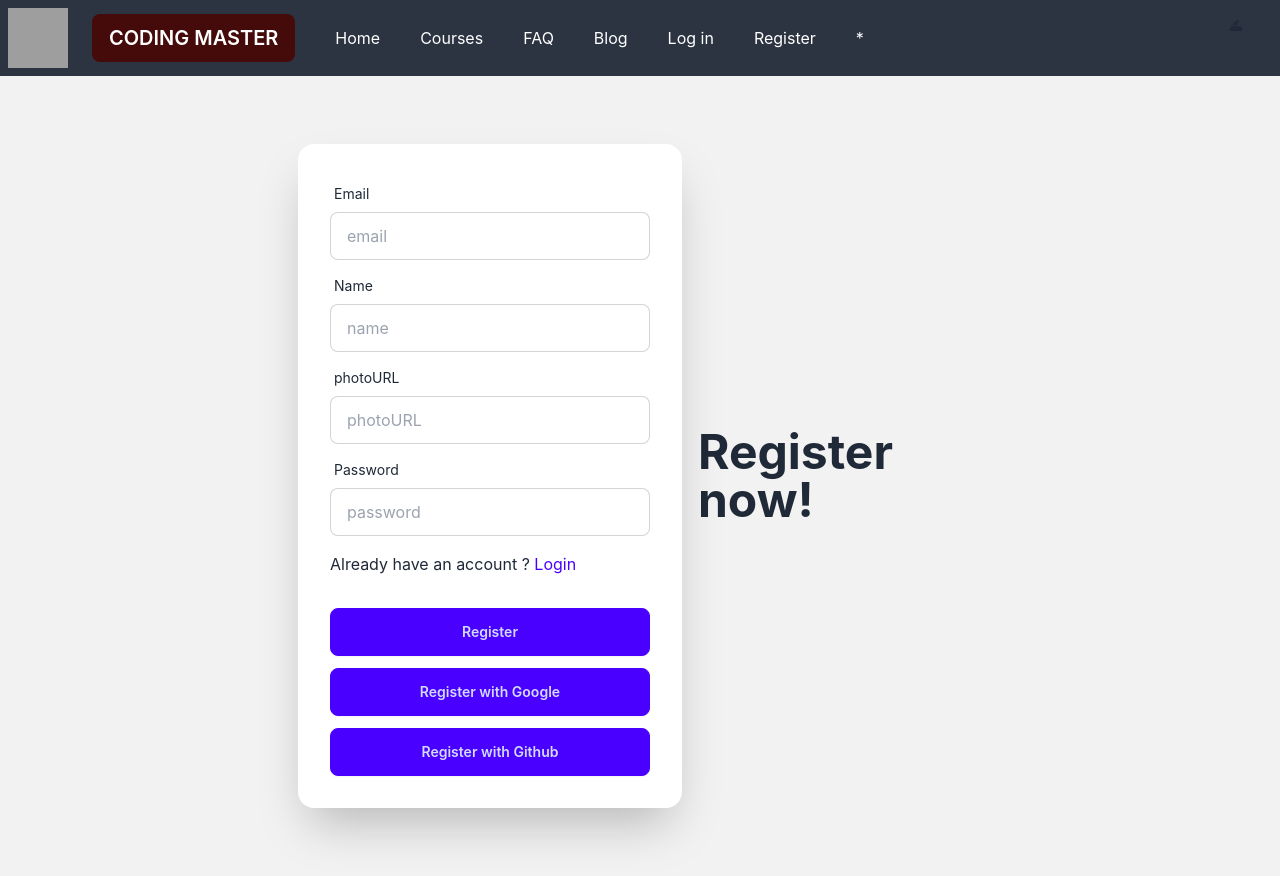
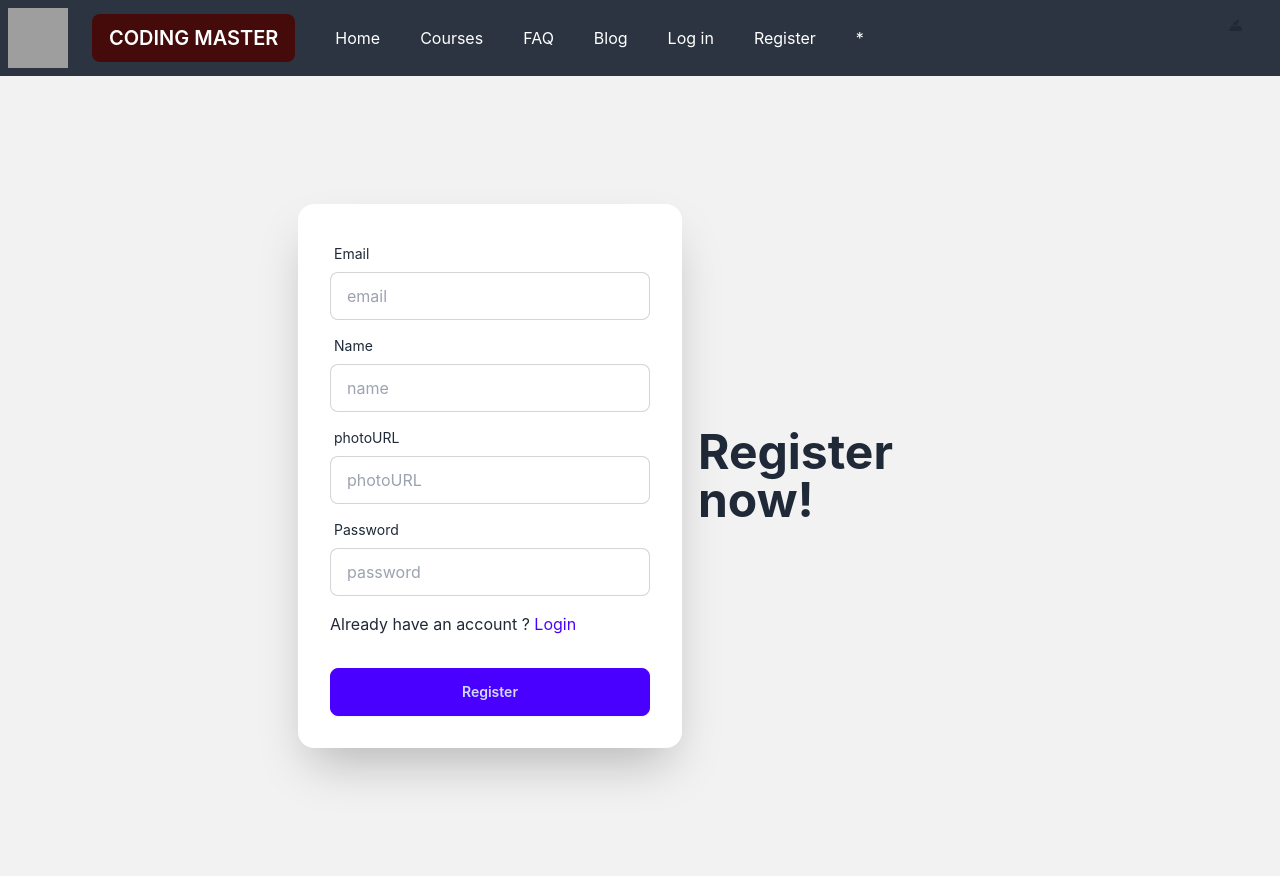
Before and after one commit to Shahriar-shaown/Coding-master, a React (Create React App) app: page /register in a window 1280 px wide. Built offline with nearby package versions, Linux system fonts and the light colour scheme; no server answers; grey boxes are pictures that could not be loaded.

Commit message:
all done

```diff
--- a/src/components/Login/Register.js
+++ b/src/components/Login/Register.js
@@ -3,7 +3,7 @@ import { Link, useNavigate } from 'react-router-dom';
 import { AuthContext } from '../../Contexts/UserContext';
 
 const Register = () => {
-    const {createUser,googleSignIn,githubSignIn,updateUserProfile} = useContext(AuthContext)
+    const {createUser,updateUserProfile} = useContext(AuthContext)
     const [error,setError] = useState([])
     const navigate = useNavigate()
 
@@ -25,26 +25,8 @@ const Register = () => {
         .then(result=>{
             const user = result.user;
             console.log(user)
-            navigate('/login')
+            navigate('/')
             updateProfile(name,photoURL)
-        })
-        .catch(error=>console.error(error))
-    }
-    const handleGoogle = () =>{
-        googleSignIn()
-        .then(result=>{
-            const user = result.user;
-            console.log(user)
-
-        })
-        .catch(error=>console.error(error))
-    }
-
-    const handleGithub = () =>{
-        githubSignIn()
-        .then(result=>{
-            const user = result.user;
-            console.log(user)
         })
         .catch(error=>console.error(error))
     }
@@ -93,11 +75,10 @@ const Register = () => {
                             </div>
                             <div className="form-control mt-6">
                                 <button className="btn btn-primary">Register</button>
-                                <button className="btn btn-primary mt-3" onClick={handleGoogle}>Register with Google</button>
-                                <button className="btn btn-primary mt-3" onClick={handleGithub}>Register with Github</button>
                             </div>
                         </form>
-                    </div>
+
+                    </div>{/* form ended */}
                 </div>
             </div>
     );
```
Also changed, not shown: firebase.json (added), 1 other file (tests, documents, lock files or other folders).
